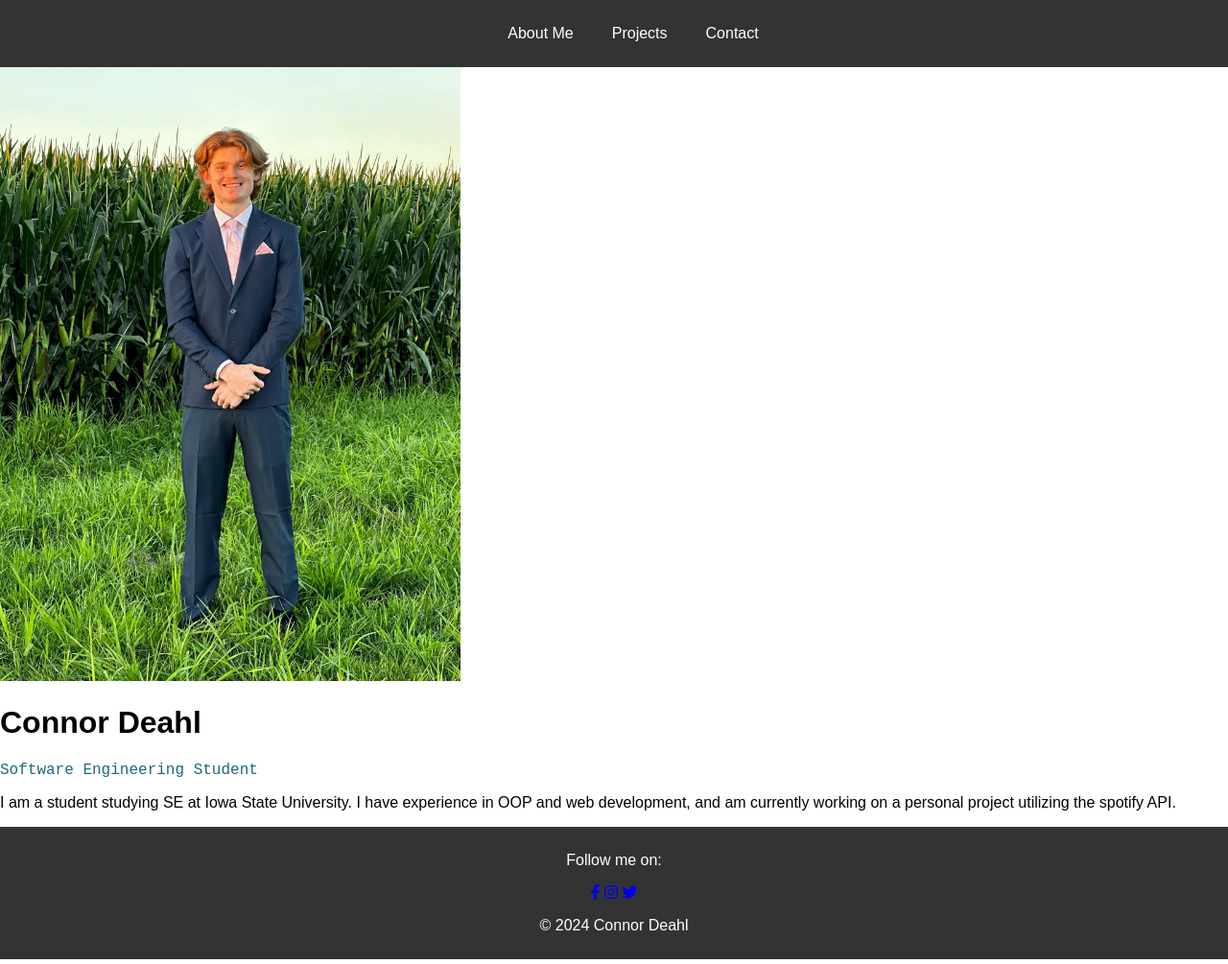
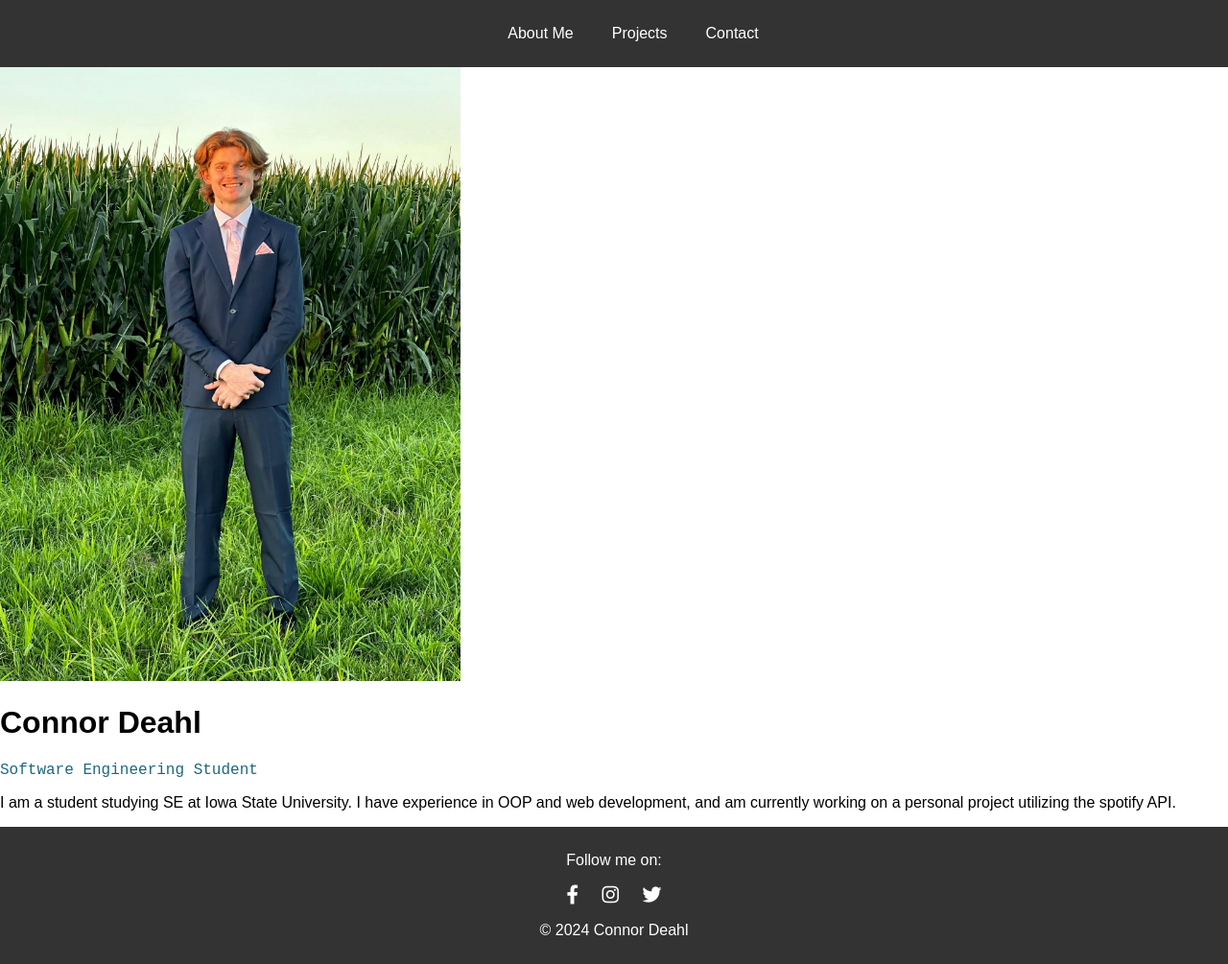
Before and after one commit to codeahl1/webPage363, a plain HTML site: page index.html in a window 1280 px wide. Shown: the whole page at 96% size. Drawn offline with Linux system fonts and the light colour scheme.

Commit message:
Update style.css

```diff
--- a/style.css
+++ b/style.css
@@ -29,3 +29,12 @@ footer {
   background-color: #333;
   color: #fff;
 }
+footer a {
+  color: #fff;
+  margin: 0 10px;
+  text-decoration: none;
+  font-size: 20px;
+}
+footer a:hover {
+  color: #f39c12;
+}
```
